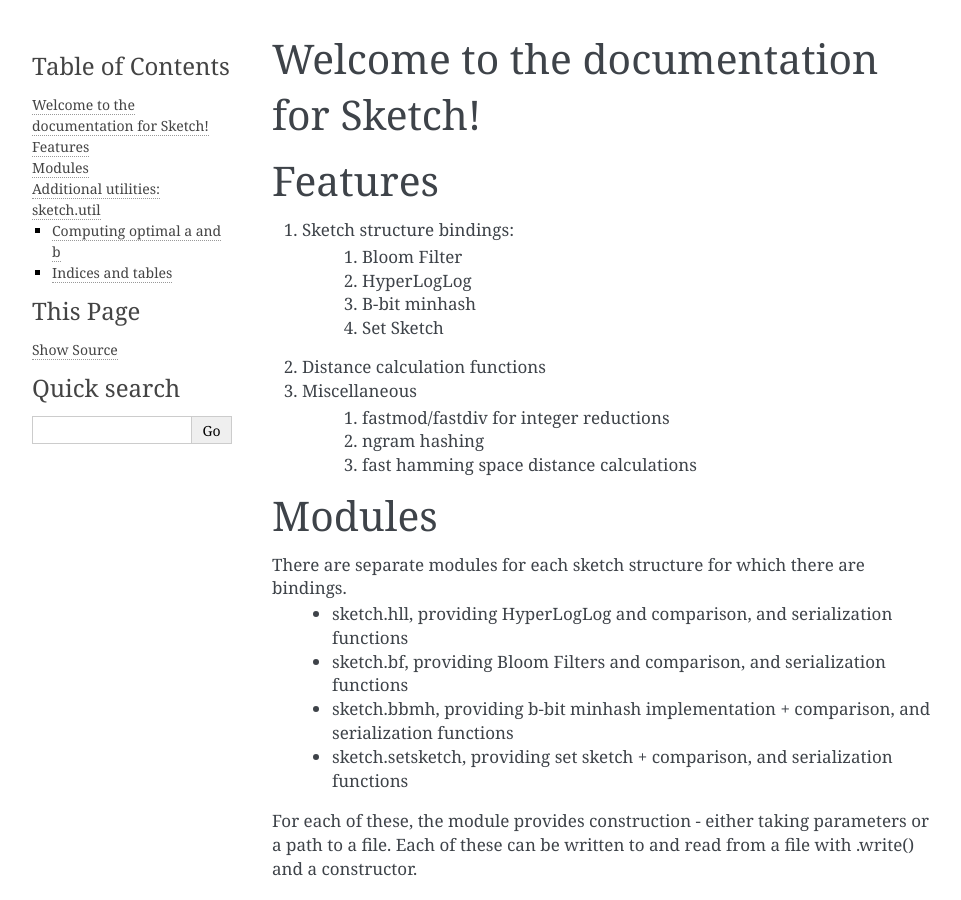
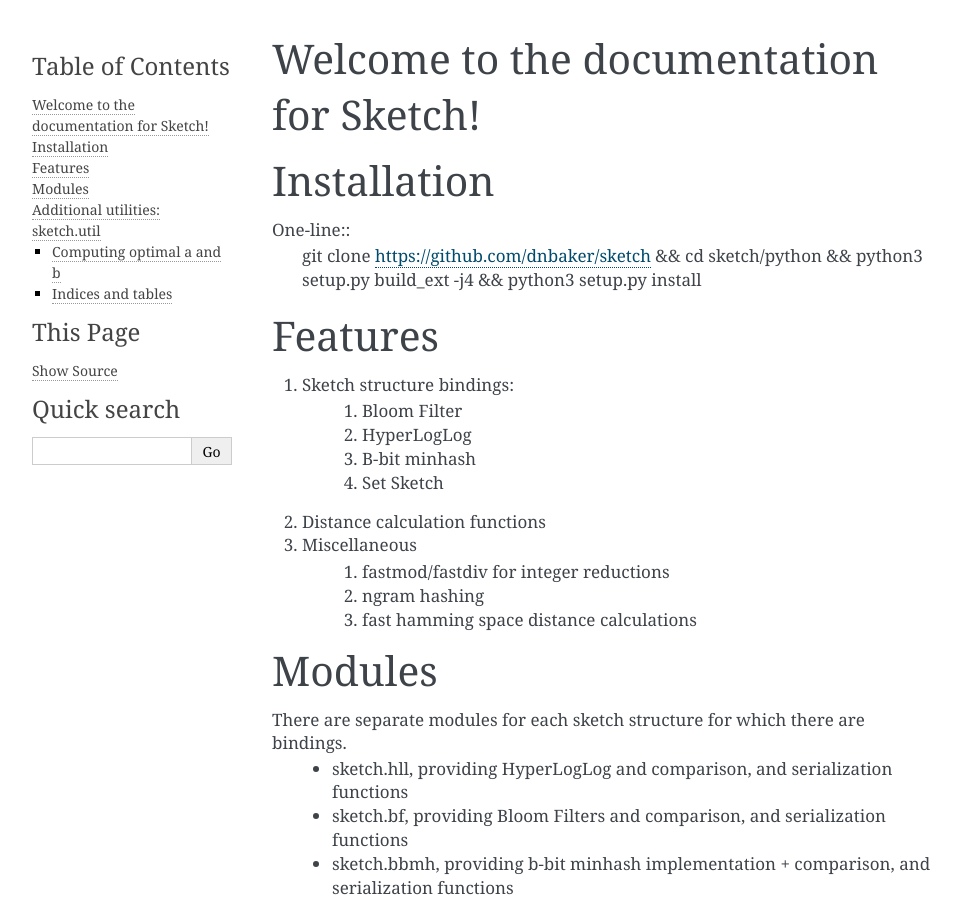
Before and after one commit to dnbaker/sketch, a Sphinx documentation site: the page built from docs/source/index.rst, in a window 1280 px wide and 900 px high. Shown: the whole window, without its empty margins (148-1109 px from the left). Built offline with Sphinx 7.4.7, drawn with Linux system fonts in a browser that asks for light colours.

Commit message:
Add installation

```diff
--- a/docs/source/index.rst
+++ b/docs/source/index.rst
@@ -8,8 +8,14 @@
 
 .. toctree::
    :maxdepth: 2
-   :caption: Contents:
+   :caption: Contents::
 
+
+Installation
+===========
+
+One-line::
+    git clone https://github.com/dnbaker/sketch && cd sketch/python && python3 setup.py build_ext -j4 && python3 setup.py install
 
 Features
 ========
```
